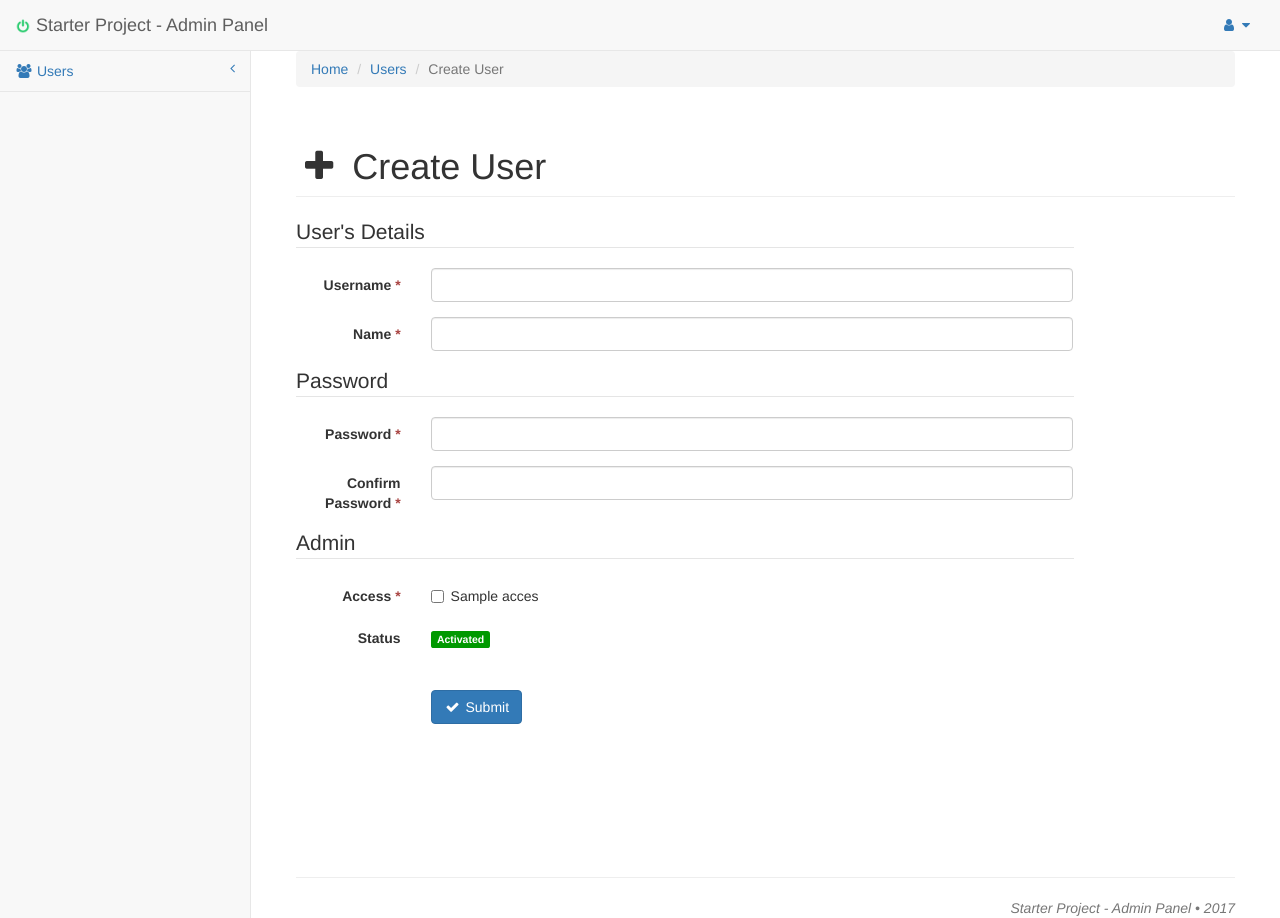
After one commit to Alieos/ci_sba_starter_project, a CodeIgniter app: the page made by application/views/admin/user/create_page.php in a window 1280 px wide. The commit adds this page. Run offline with CodeIgniter, Linux system fonts and the light colour scheme; the template is opened without the code that fills it: most values are stand-ins (such as "Sample title", 1, 10 or a date in 2020).

Commit message:
Implemented Create and Edit User pages.

```diff
--- /dev/null
+++ b/application/views/admin/user/create_page.php
@@ -0,0 +1,148 @@
+<?php defined('BASEPATH') OR exit('No direct script access allowed');
+/**********************************************************************************
+	- File Info -
+		File name		: create_page.php
+		Author(s)		: DAVINA Leong Shi Yun
+		Date Created	: 06 Apr 2017
+
+	- Contact Info -
+		Email	: leong.shi.yun@gmail.com
+		Mobile	: (+65) 9369 3752 [Singapore]
+
+***********************************************************************************/
+/**
+ * @var $access
+ * @var $status
+ */
+?><!DOCTYPE html>
+<html lang="en">
+<head>
+<?php $this->load->view('admin/_snippets/meta'); ?>
+<?php $this->load->view('admin/_snippets/head_resources'); ?>
+<!-- Custom Parsley CSS -->
+<link href="<?=RESOURCES_FOLDER;?>project/parsley.css" rel="stylesheet" type="text/css" />
+</head>
+<body>
+<div id="wrapper">
+<?php $this->load->view('admin/_snippets/navbar'); ?>
+<!-- Page Content -->
+<div id="page-wrapper">
+    <div class="container-fluid">
+        <ol class="breadcrumb">
+            <li><a href="<?=site_url();?>">Home</a></li>
+            <li><a href="<?=site_url('admin/user/browse');?>">Users</a></li>
+            <li class="active">Create User</li>
+        </ol>
+
+        <div class="row">
+            <div id="main" class="col-lg-12">
+
+                <h1 class="page-header"><i class="fa fa-plus fa-fw"></i> Create User</h1>
+
+                <div class="row">
+                    <div class="col-md-10">
+
+                        <form id="create_form" class="form-horizontal" method="post" data-parsley-validate>
+                            <fieldset>
+                                <legend>User's Details</legend>
+                                <div class="form-group">
+                                    <label class="col-md-2 control-label" for="username">
+                                        Username <span class="text-danger">*</span>
+                                    </label>
+                                    <div class="col-md-10">
+                                        <input type="text" id="username" name="username" class="form-control"
+                                            required maxlength="512" value="<?=set_value('username');?>" />
+                                    </div>
+                                </div>
+
+                                <div class="form-group">
+                                    <label class="col-md-2 control-label" for="name">
+                                        Name <span class="text-danger">*</span>
+                                    </label>
+                                    <div class="col-md-10">
+                                        <input type="text" id="name" name="name" class="form-control"
+                                            required maxlength="512" value="<?=set_value('name');?>" />
+                                    </div>
+                                </div>
+                            </fieldset>
+
+                            <fieldset>
+                                <legend>Password</legend>
+
+                                <div class="form-group">
+                                    <label class="col-md-2 control-label" for="password">
+                                        Password <span class="text-danger">*</span>
+                                    </label>
+                                    <div class="col-md-10">
+                                        <input type="password" id="password" name="password" class="form-control"
+                                            required minlength="6" maxlength="512" />
+                                    </div>
+                                </div>
+
+                                <div class="form-group">
+                                    <label class="col-md-2 control-label" for="confirm_password">
+                                        Confirm Password <span class="text-danger">*</span>
+                                    </label>
+                                    <div class="col-md-10">
+                                        <input type="password" id="confirm_password" name="confirm_password" class="form-control"
+                                            required minlength="6" maxlength="512" matches="#password" />
+                                    </div>
+                                </div>
+                            </fieldset>
+
+                            <fieldset>
+                                <legend>Admin</legend>
+
+                                <div class="form-group">
+                                    <label class="col-md-2 control-label" for="access">
+                                        Access <span class="text-danger">*</span>
+                                    </label>
+                                    <div class="col-md-10">
+                                        <?php foreach($access as $key=>$access_option): ?>
+                                            <div class="checkbox">
+                                                <label>
+                                                    <input type="checkbox" id="access_<?=$key;?>" name="access[]"
+                                                        value="<?=$key;?>" required <?=set_checkbox('access[]', $key); ?>
+                                                        data-parsley-errors-container="#accessErrors"> <?=$access_option;?>
+                                                </label>
+                                            </div>
+                                        <?php endforeach; ?>
+
+                                        <div id="accessErrors"></div>
+                                    </div>
+                                </div>
+
+                                <div class="form-group">
+                                    <label class="col-md-2 control-label">Status</label>
+                                    <div class="col-md-10">
+                                        <p id="status" class="form-control-static">
+                                            <span class="label label-default label-activated">Activated</span>
+                                        </p>
+                                    </div>
+                                </div>
+                            </fieldset>
+                            <br/>
+
+                            <div class="form-group">
+                                <div class="col-md-10 col-md-offset-2">
+                                    <button id="submit_btn" class="btn btn-primary" type="submit">
+                                        <i class="fa fa-check fa-fw"></i> Submit
+                                    </button>
+                                </div>
+                            </div>
+                        </form>
+
+                    </div>
+                </div>
+
+            </div>
+        </div>
+        <?php $this->load->view('admin/_snippets/footer'); ?>
+    </div>
+</div>
+</div>
+<?php $this->load->view('admin/_snippets/body_resources') ;?>
+<!-- Parsley -->
+<script src="<?=RESOURCES_FOLDER;?>vendor/parsleyjs/parsley.min.js"></script>
+</body>
+</html>
--- a/resources/project/main-admin.css
+++ b/resources/project/main-admin.css
@@ -21,11 +21,11 @@
     min-height: 750px;
 }
 
-.label-publish {
+.label-activated {
     background-color: #090;
 }
 
-.label-draft {
+.label-deactivates {
     background-color: #c00;
 }
 
```
Also changed, not shown: application/controllers/admin/User.php (+86 -7 lines), application/views/admin/user/edit_page.php (added, +172 -0 lines), application/views/admin/user/view_page.php (+10 -1 lines).
